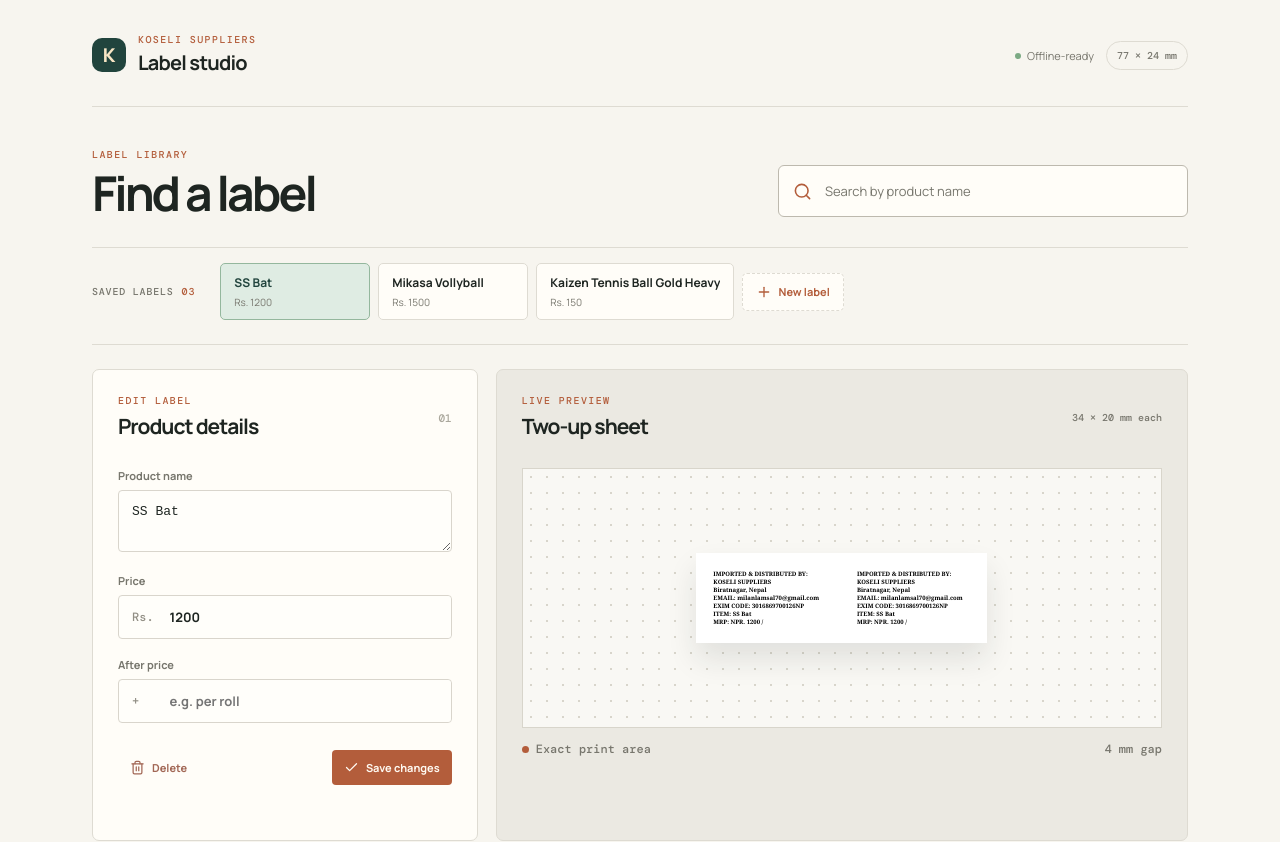
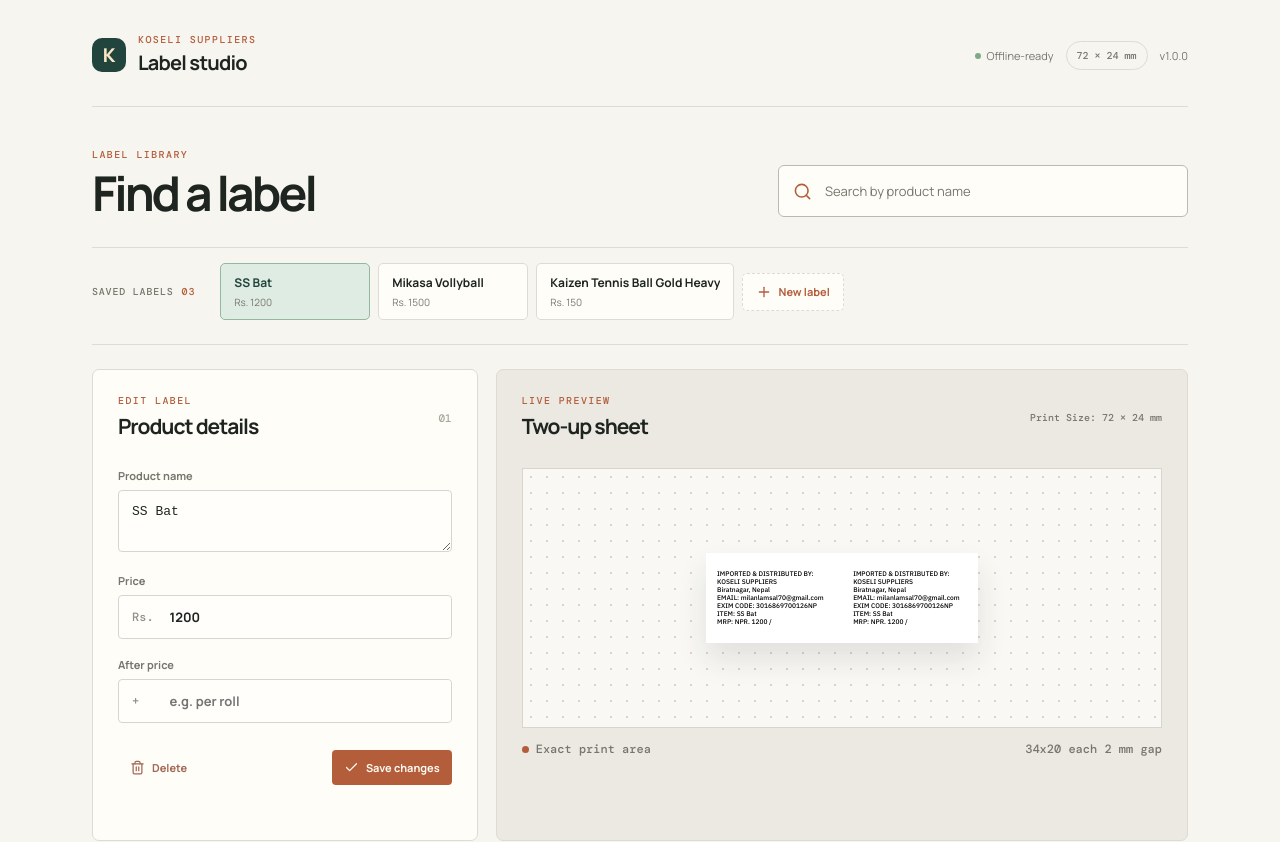
Before and after one commit to blendjam/label-printer, a React (Vite) app: page / in a window 1280 px wide. Shown: the top 842 px of the page. Built offline with nearby package versions, Linux system fonts and the light colour scheme.

Commit message:
update: to printer friendly font

```diff
--- a/src/App.tsx
+++ b/src/App.tsx
@@ -3,10 +3,12 @@ import html2canvas from "html2canvas";
 import { jsPDF } from "jspdf";
 import { Check, ChevronRight, Download, FileText, Plus, Search, Trash2, X } from "lucide-react";
 
+const VERSION = "1.0.0";
+
 type Label = { id: string; name: string; price: string; priceSuffix: string };
 
 const STORAGE_KEY = "label-studio-labels";
-const PAGE_WIDTH_MM = 77;
+const PAGE_WIDTH_MM = 72;
 const PAGE_HEIGHT_MM = 24;
 const INITIAL_LABELS: Label[] = [
   { id: "1", name: "SS Bat", price: "1200", priceSuffix: "" },
@@ -100,23 +102,23 @@ export default function App() {
     setIsExporting(true);
     setExportMessage("");
     try {
-      const EXPORT_SCALE = 8;
+      const SCALE = 8;
+      const width = PAGE_WIDTH_MM * SCALE;
+      const height = PAGE_HEIGHT_MM * SCALE;
       const canvas = await html2canvas(sheetRef.current, {
-        scale: EXPORT_SCALE,
+        scale: SCALE,
         backgroundColor: "#ffffff",
         useCORS: true,
         logging: false,
       });
-      const pdfWidth = PAGE_WIDTH_MM * EXPORT_SCALE;
-      const pdfHeight = PAGE_HEIGHT_MM * EXPORT_SCALE;
       const pdf = new jsPDF({
         orientation: "landscape",
         unit: "mm",
-        format: [pdfWidth, pdfHeight],
-        compress: false,
+        format: [width, height],
+        compress: true,
       });
-      pdf.addImage(canvas.toDataURL("image/png"), "PNG", 0, 0, pdfWidth, pdfHeight, undefined);
-      pdf.save(`${activeLabel.name}-${activeLabel.price}${activeLabel.id}`);
+      pdf.addImage(canvas.toDataURL("image/png"), "PNG", 0, 0, width, height, undefined);
+      pdf.save(`${name}-${price}-${activeId}`);
       setExportMessage("PDF opened and downloaded");
     } catch (error) {
       console.error("PDF export failed", error);
@@ -142,6 +144,7 @@ export default function App() {
           <span className="format-pill">
             {PAGE_WIDTH_MM} × {PAGE_HEIGHT_MM} mm
           </span>
+          <span>v{VERSION}</span>
         </div>
       </header>
 
@@ -247,7 +250,9 @@ export default function App() {
               <p className="section-kicker">LIVE PREVIEW</p>
               <h3>Two-up sheet</h3>
             </div>
-            <span className="preview-size">34 × 20 mm each</span>
+            <span className="preview-size">
+              Print Size: {PAGE_WIDTH_MM} × {PAGE_HEIGHT_MM} mm
+            </span>
           </div>
           <div className="preview-stage">
             <StickerSheet ref={sheetRef} name={name} price={price} priceSuffix={priceSuffix} />
@@ -256,7 +261,7 @@ export default function App() {
             <span>
               <span className="caption-dot" /> Exact print area
             </span>
-            <span>4 mm gap</span>
+            <span>34x20 each 2 mm gap</span>
           </div>
         </section>
       </section>
--- a/src/styles.css
+++ b/src/styles.css
@@ -1,4 +1,5 @@
 @import url("https://fonts.googleapis.com/css2?family=DM+Mono:wght@400;500&family=Manrope:wght@400;500;600;700;800&display=swap");
+@import url("https://fonts.googleapis.com/css2?family=IBM+Plex+Sans:ital,wght@0,100..700;1,100..700&display=swap");
 
 :root {
   color: #1e2521;
@@ -390,9 +391,9 @@ footer,
   display: flex;
   align-items: center;
   justify-content: center;
-  width: 77mm;
+  width: 72mm;
   height: 24mm;
-  gap: 4mm;
+  gap: 2mm;
   background: white;
   box-shadow: 0 16px 30px #1e25211c;
 }
@@ -407,14 +408,14 @@ footer,
   overflow: hidden;
   color: black;
   background: white;
-  font-family: Georgia, serif;
+  font-family: "IBM Plex Sans", serif-serif;
 }
 .sticker > * {
   display: block;
   width: 100%;
   min-width: 0;
-  font-size: 4.5pt;
-  font-weight: 700;
+  font-size: 5pt;
+  font-weight: 500;
   line-height: 6pt;
 }
 .sticker-item {
```
